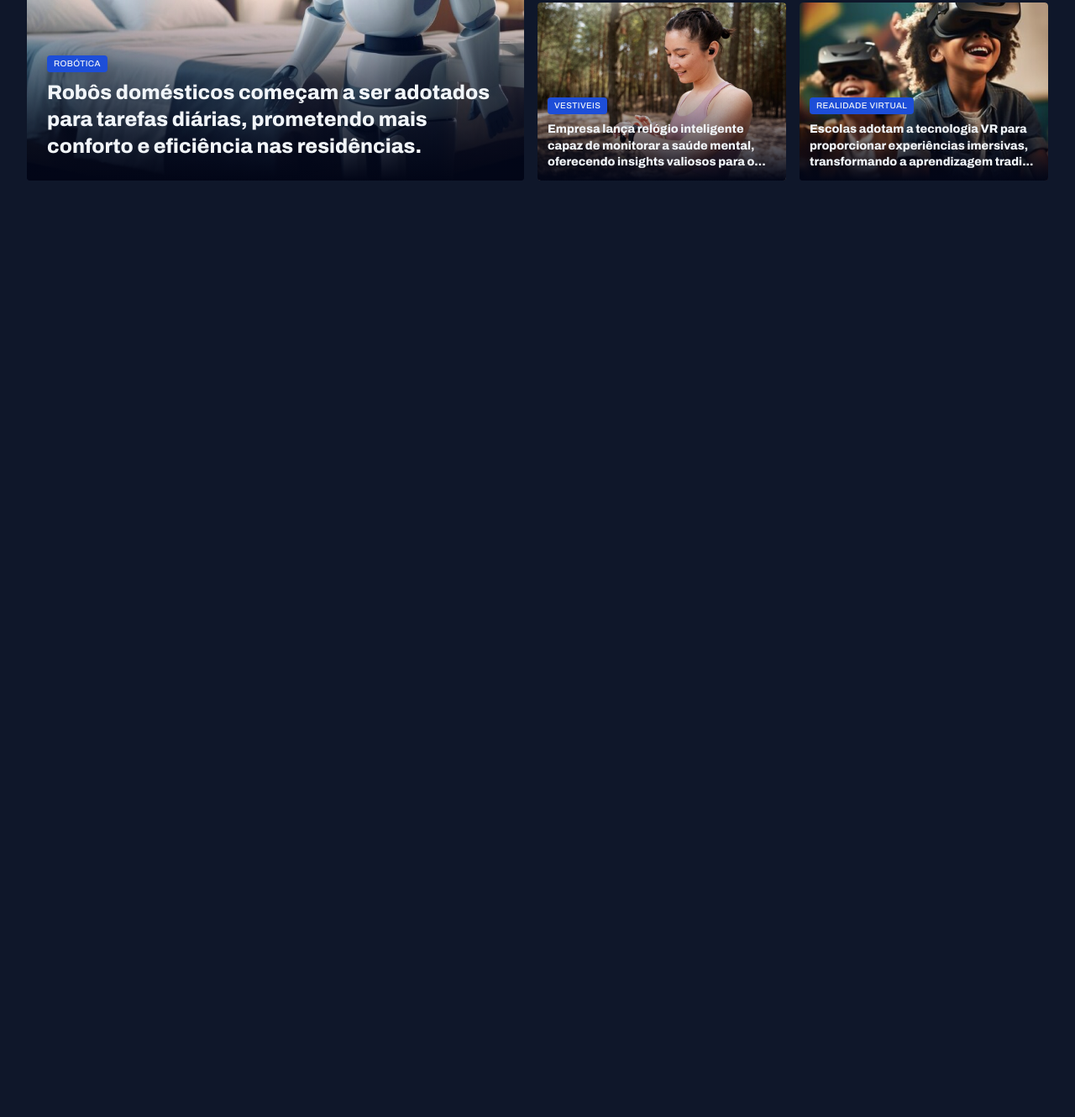
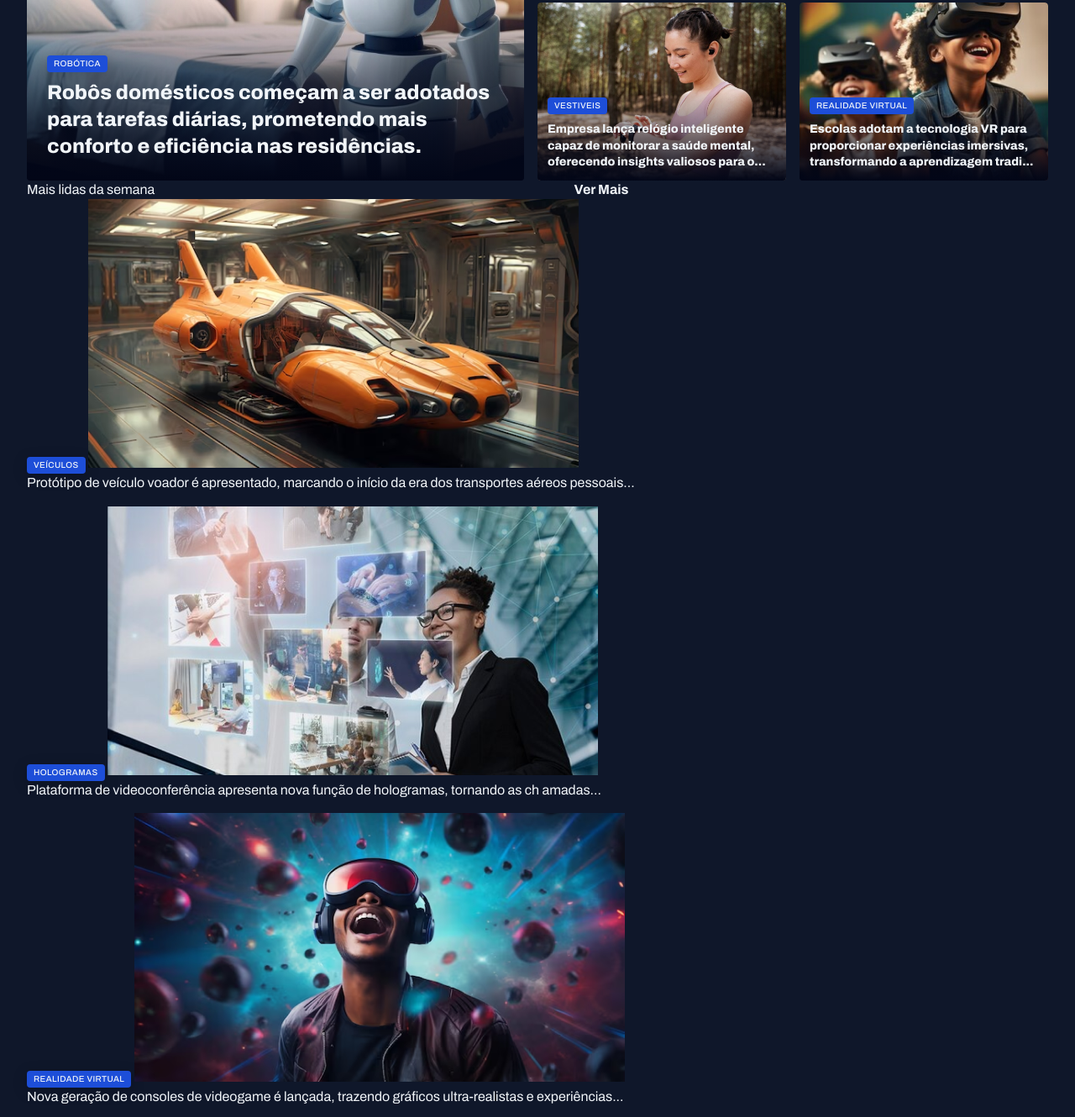
Before and after one commit to Midas-97/News-portal, a plain HTML site: page index.html in a window 1280 px wide. Shown: the part 380-1710 px from the top of the page at 84% size. Before the commit the page ends 800 px from the top, so only its background shows below. Drawn offline with Linux system fonts and the light colour scheme.

Commit message:
estruturando seção mais lidas da semana

```diff
--- a/index.html
+++ b/index.html
@@ -89,6 +89,50 @@
       </div>
 
     </section>
+
+    <section id="weekly">
+      <header class="grid grid-flow-col">
+        <h3>Mais lidas da semana</h3>
+        <a href="#" class="grid grid-flow-col">
+        <strong>Ver Mais</strong>
+        <span></span>
+        </a>
+      </header>
+
+      <div class="grid gap-16">
+        <figure>
+          <span class="content-tag">VEÍCULOS </span>
+          <img src="assets/imagns/Image 06.png" alt="">
+          <p>
+            Protótipo de veículo voador é apresentado, marcando o início da era dos transportes aéreos pessoais...
+          </p>
+        </figure>
+
+        <figure>
+          <span class="content-tag">HOLOGRAMAS </span>
+          <img src="assets/imagns/Image 07.png" alt="">
+          <p>
+            Plataforma de videoconferência apresenta nova função de hologramas, tornando as ch amadas...
+          </p>
+        </figure>
+
+        <figure>
+          <span class="content-tag">REALIDADE VIRTUAL</span>
+          <img src="assets/imagns/Image 08.png" alt="">
+          <p>
+            Nova geração de consoles de videogame é lançada, trazendo gráficos ultra-realistas e experiências...
+          </p>
+        </figure>
+
+        <figure>
+          <span class="content-tag">INTERNET</span>
+          <img src="assets/imagns/Image 09.png" alt="">
+          <p>
+            Projeto busca oferecer internet de alta velocidade em áreas remotas através de satélites...
+          </p>
+        </figure>
+      </div>
+    </section>
     </main>
   </body>
 </html>
```
